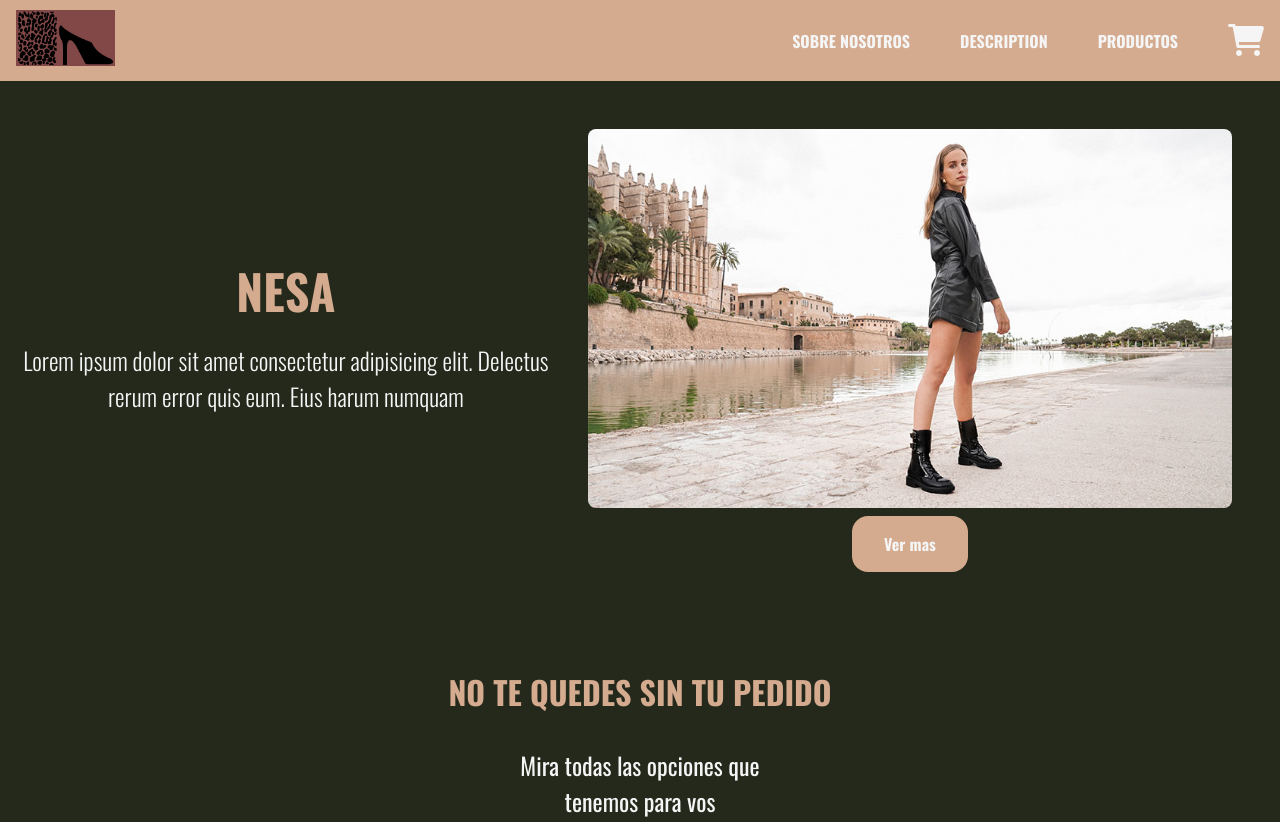
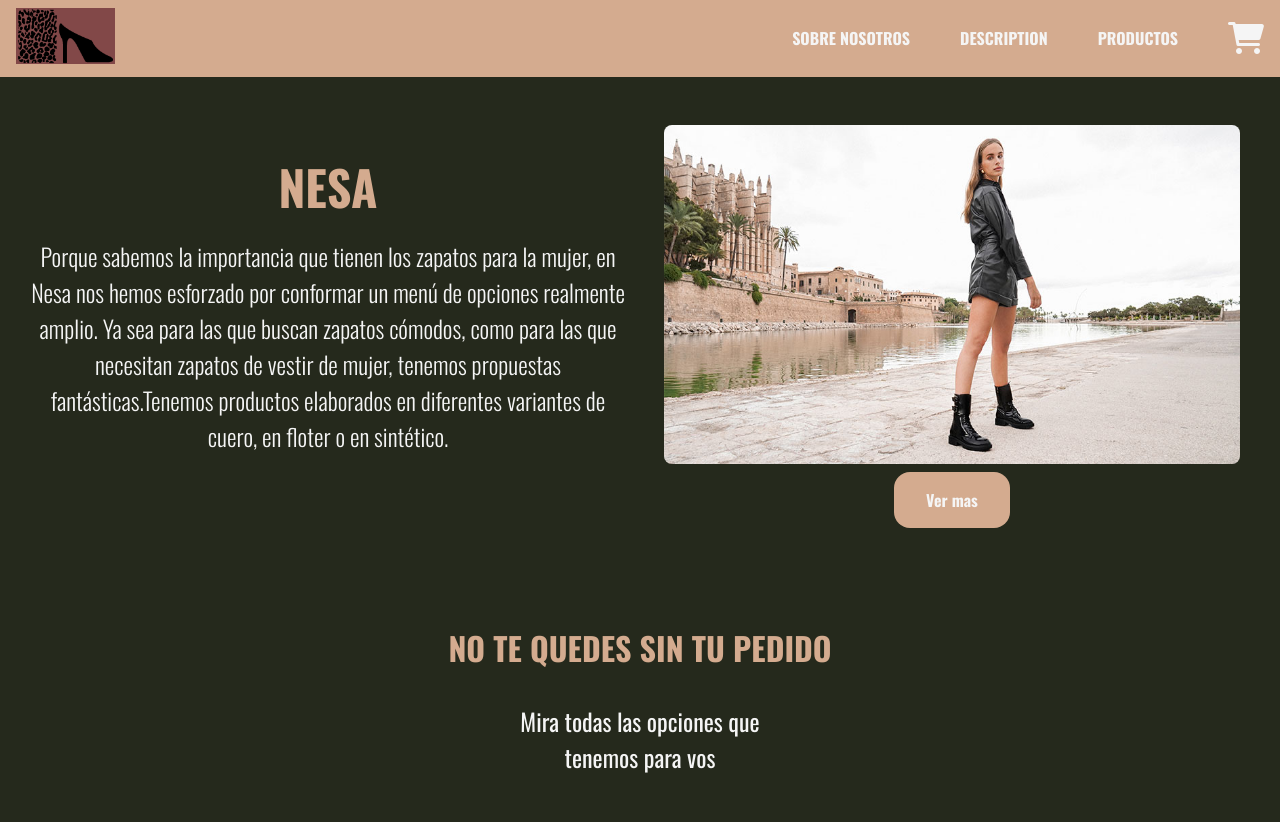
Before and after one commit to sebaberti/landing-nesa, a plain HTML site: page index.html in a window 1280 px wide. Shown: the top 822 px of the page. Drawn offline with nearby package versions, Linux system fonts and the light colour scheme.

Commit message:
se agrego animaciones en el navbar y descripcion

```diff
--- a/index.html
+++ b/index.html
@@ -23,9 +23,9 @@
           </li>
           <!-- Links del navbar  -->
           <div class="container-items">
-            <li class="item"><a href="#about">Sobre nosotros</a></li>
-            <li class="item"><a href="#description">Description</a></li>
-            <li class="item"><a href="#products">Productos</a></li>
+            <li class="item item-link"><a href="#about">Sobre nosotros</a></li>
+            <li class="item item-link"><a href="#description">Description</a></li>
+            <li class="item item-link"><a href="#products">Productos</a></li>
             <li class="item"><a href="#"><i class="fa-solid fa-cart-shopping"></i></a></li>
           </div>
           <!-- menu bars -->
@@ -41,8 +41,7 @@
         <div class="about-content">
           <h1 class="title">NESA</h1>
           <p>
-            Lorem ipsum dolor sit amet consectetur adipisicing elit. Delectus
-            rerum error quis eum. Eius harum numquam
+            Porque sabemos la importancia que tienen los zapatos para la mujer, en Nesa nos hemos esforzado por conformar un menú de opciones realmente amplio. Ya sea para las que buscan zapatos cómodos, como para las que necesitan zapatos de vestir de mujer, tenemos propuestas fantásticas.Tenemos productos elaborados en diferentes variantes de cuero, en floter o en sintético.
           </p>
         </div>
         <div class="about-img">
--- a/style.css
+++ b/style.css
@@ -65,7 +65,7 @@ header {
 .item {
   text-align: center;
   text-transform: uppercase;
-  padding: 1rem 0;
+  padding: 0.5rem 0;
   display: none;
 }
 
@@ -95,6 +95,7 @@ header {
   justify-content: center;
   align-items: center;
   margin-top: 1rem;
+  max-width: 80%;
 }
 
 .title {
@@ -489,14 +490,20 @@ header {
   /* section 1 about */
   .about-section {
     flex-direction: row;
-    justify-content: space-evenly;
+    justify-content: space-around;
     align-items: center;
-    padding-right: 2rem;
+    padding: 0 1.5rem 0 1.5rem;
   }
 
   .about-content {
     justify-content: center;
     align-items: center;
+    max-width: 50%;
+    margin: 0 auto;
+    padding-right: 0.5rem;
+  }
+  .about-img {
+    padding-left: 0.5rem;
   }
   /* seccion 2 */
   .card-container {
@@ -534,12 +541,13 @@ header {
   .informacion {
     align-items: center;
   }
-
+  /* footer */
   .elementos-footer {
     flex-direction: row;
     justify-content: space-around;
     align-items: center;
   }
+  /* about section */
   .about-img {
     flex-direction: column;
   }
@@ -549,4 +557,26 @@ header {
     align-items: center;
     margin: 0 auto;
   }
+
+  /* animaciones(efecto con hover + after, cuando pase el mouse por el elemento me dibuja una linea y desaparace */
+
+  .item {
+    position: relative;
+  }
+  .menu .item-link::after {
+    content: "";
+    height: 3px;
+    width: 100%;
+    background: var(--white);
+    position: absolute;
+    bottom: 0;
+    left: 0;
+    transform: scaleX(0);
+    transform-origin: bottom right;
+    transition: transform 0.15s linear;
+  }
+  .menu .item-link:hover::after {
+    transform-origin: bottom left;
+    transform: scaleX(1);
+  }
 }
```
